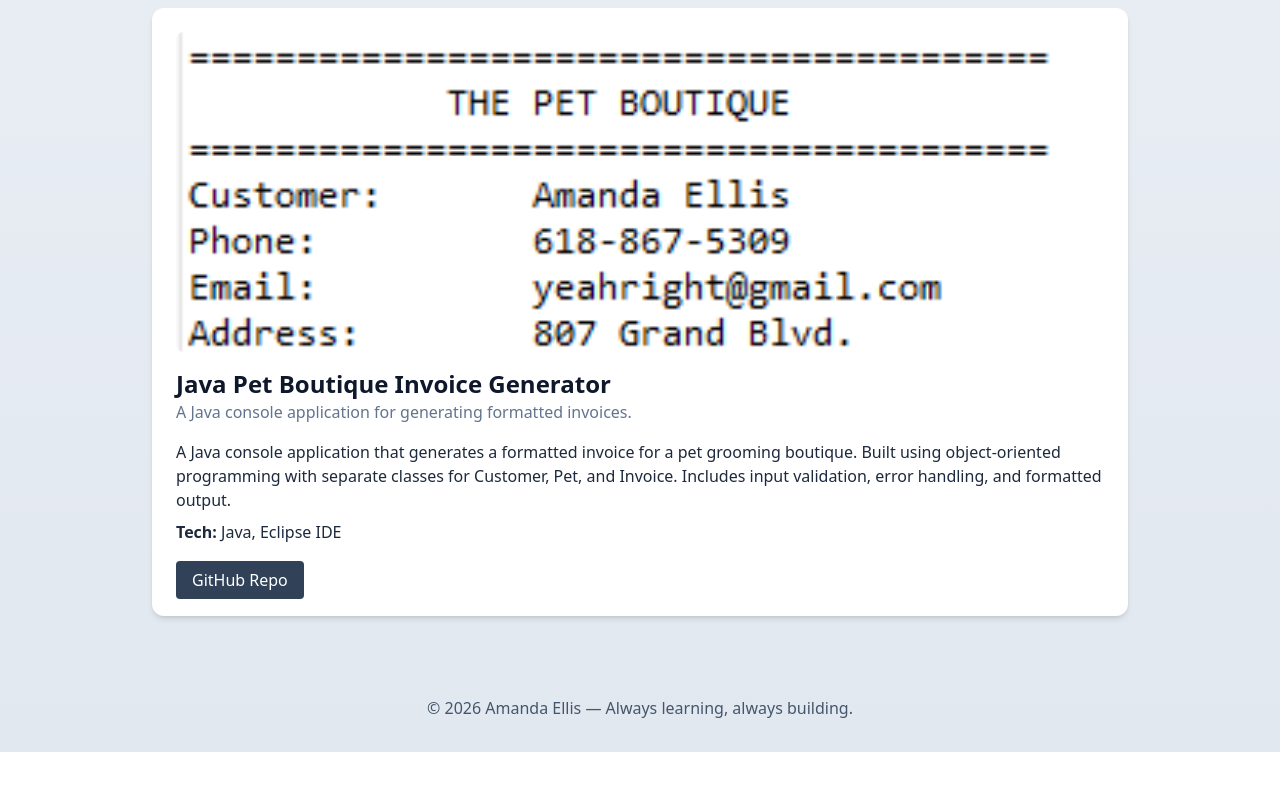
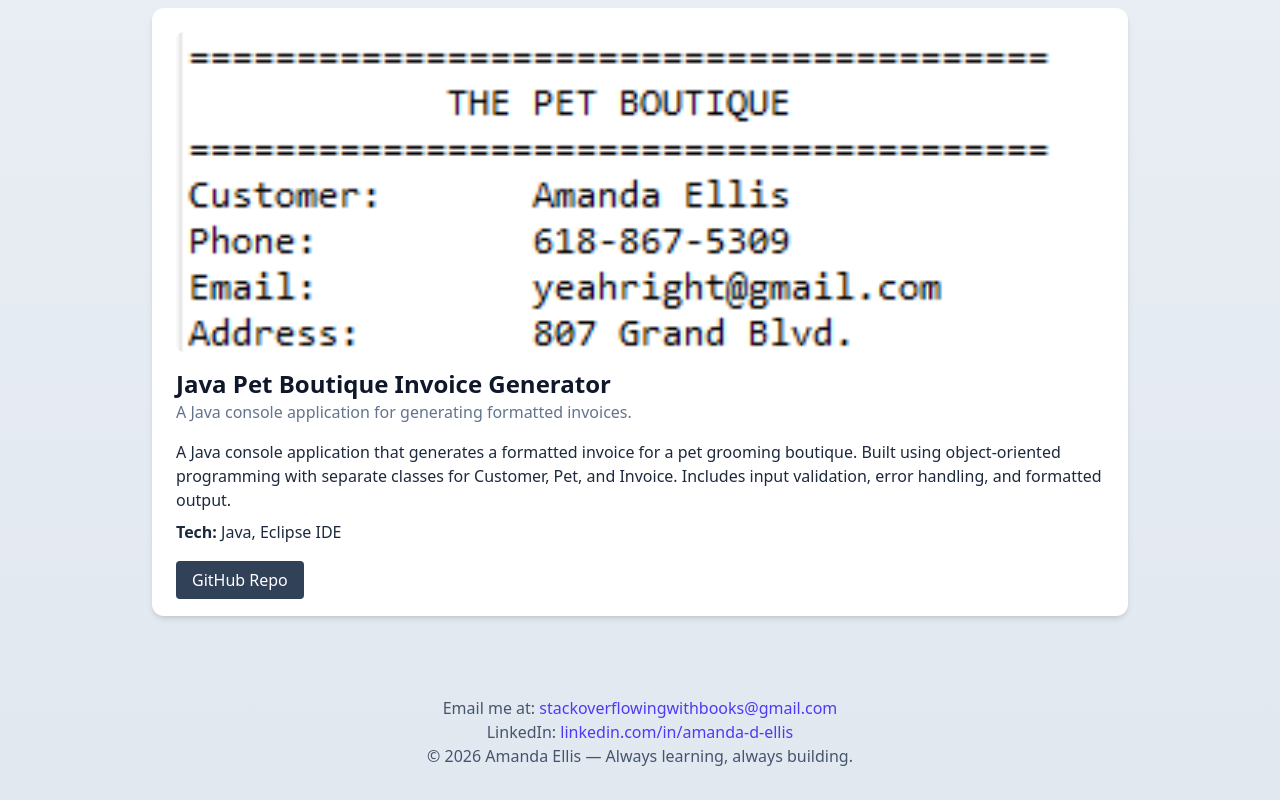
Before and after one commit to hearyoume/my-portfolio, a React (Vite) app: page / in a window 1280 px wide. Shown: the part 1908-2708 px from the top of the page. Before the commit the page ends 2660 px from the top, so only its background shows below. Built offline with nearby package versions, Linux system fonts and the light colour scheme; the HTML template or start-up script is replaced by a standard one.

Commit message:
Add contact information to footer

```diff
--- a/src/app.jsx
+++ b/src/app.jsx
@@ -1,6 +1,6 @@
 export default function App() {
   return (
-    <div className="min-h-screen bg-linear-to-b from-slate-50 to-slate-200 text-slate-800">
+    <div className="min-h-screen bg-gradient-to-b from-slate-50 to-slate-200 text-slate-800">
       {/* SITE HEADER */}
       <header className="text-center py-16 bg-white shadow-sm">
         <h1 className="text-4xl font-extrabold tracking-tight text-slate-900">
@@ -175,6 +175,26 @@ export default function App() {
 
       {/* SITE FOOTER */}
       <footer className="text-center py-8 text-slate-600">
+        <p>
+          Email me at:{" "}
+          <a
+            href="mailto:stackoverflowingwithbooks@gmail.com"
+            className="text-indigo-600 hover:underline"
+          >
+            stackoverflowingwithbooks@gmail.com
+          </a>
+        </p>
+        <p>
+          LinkedIn:{" "}
+          <a
+            href="https://www.linkedin.com/in/amanda-d-ellis/"
+            target="_blank"
+            rel="noopener noreferrer"
+            className="text-indigo-600 hover:underline"
+          >
+            linkedin.com/in/amanda-d-ellis
+          </a>
+        </p>
         <p>&copy; 2026 Amanda Ellis — Always learning, always building.</p>
       </footer>
     </div>
```
